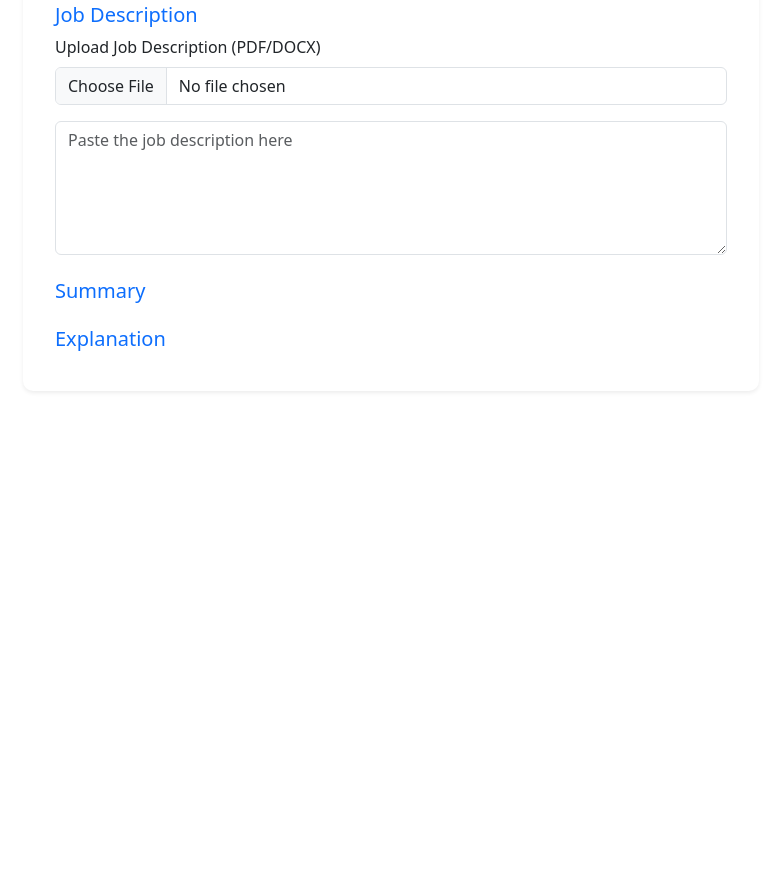
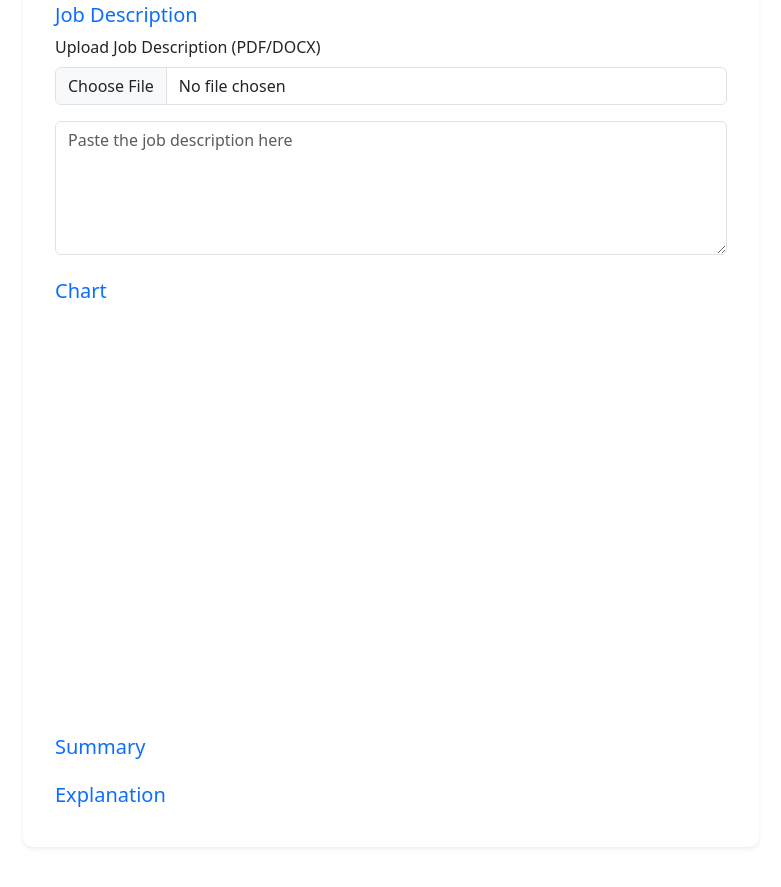
Before and after one commit to martin-anju/SIT725-Docker, a website with bundled scripts: page Project/public/index.html in a window 1280 px wide. Shown: the part 773-1660 px from the top of the page, without its empty margins (249-1030 px from the left). Before the commit the page ends 1244 px from the top, so only its background shows below. Built offline with nearby package versions, Linux system fonts and the light colour scheme.

Commit message:
Add chart container to index.html to fix Highcharts error #13

```diff
--- a/Project/public/index.html
+++ b/Project/public/index.html
@@ -70,6 +70,12 @@
               <!-- Feedback Section -->
               <div id="feedbackResult" class="mt-3"></div>
 
+              <!-- Chart Section -->
+              <div id="chartSection" class="mt-4">
+                <h5 class="text-primary">Chart</h5>
+                <div id="container" style="height: 400px;"></div>
+              </div>
+
               <!-- Summary Section -->
               <div id="summary" class="mt-4">
                 <h5 class="text-primary">Summary</h5>
```
